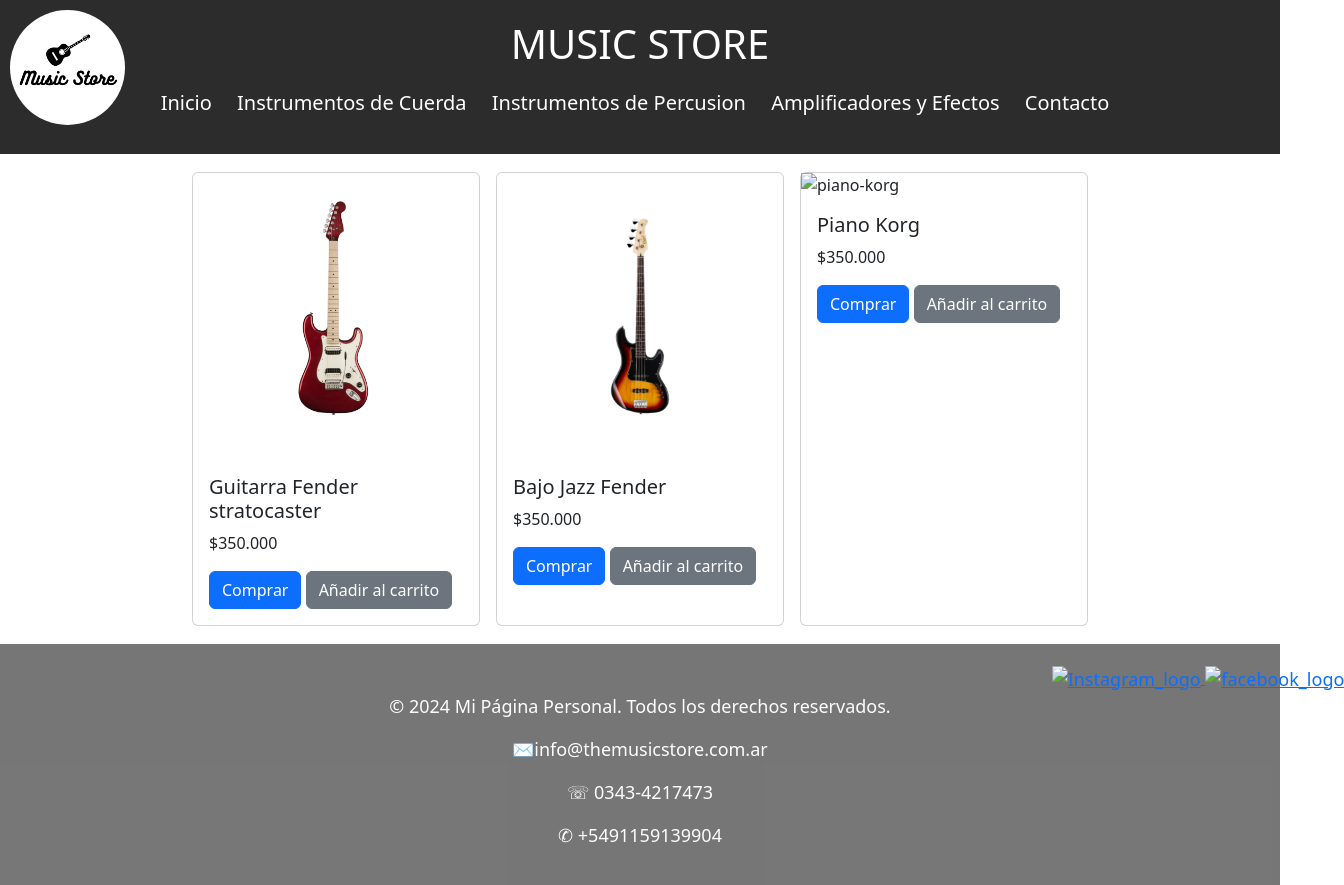
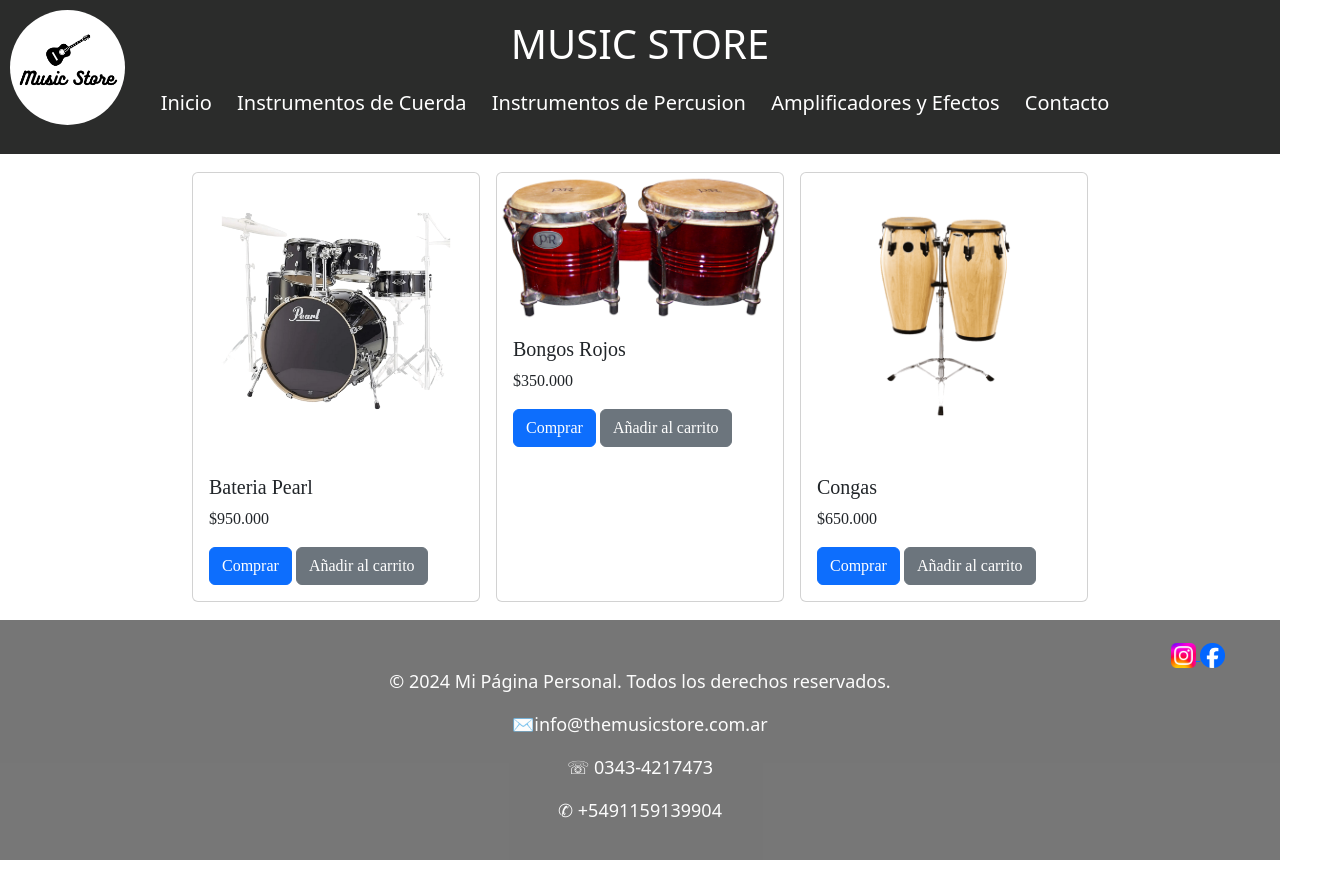
Before and after one commit to Ignacio-liendo/MusicStoreRepo, a plain HTML site: page Pages/intrumentos-percusion.html in a window 1280 px wide. Shown: the whole page, 1344 px wide, since content can reach past the window. After the commit the page ends 860 px from the top, so only its background shows below. Drawn offline with nearby package versions, Linux system fonts and the light colour scheme.

Commit message:
ordene los prodcutos en sus respectivas secciones

```diff
--- a/Pages/intrumentos-percusion.html
+++ b/Pages/intrumentos-percusion.html
@@ -26,28 +26,28 @@
   </header>
   <section>
     <div class="card" style="width: 18rem;">
-      <img src="../imagenes/Instrumentos destacados/guitarra-fender.png" class="guitarra-fender" alt="guitarra-fender">
+      <img src="../imagenes/instrumentos de Percusion/bateria-pearl.png" class="baterias" alt="bateria-pearl">
       <div class="card-body">
-        <h5 class="card-title">Guitarra Fender stratocaster</h5>
+        <h5 class="card-title">Bateria Pearl</h5>
+        <p class="card-text">$950.000</p>
+        <a href="#" class="btn btn-primary">Comprar</a>
+        <a href="#" class="btn btn-secondary">Añadir al carrito</a>
+      </div>
+    </div>
+    <div class="card" style="width: 18rem;">
+      <img src="../imagenes/instrumentos de Percusion/bongos.png" class="Bongos" alt="Bongos">
+      <div class="card-body">
+        <h5 class="card-title">Bongos Rojos</h5>
         <p class="card-text">$350.000</p>
         <a href="#" class="btn btn-primary">Comprar</a>
         <a href="#" class="btn btn-secondary">Añadir al carrito</a>
       </div>
     </div>
     <div class="card" style="width: 18rem;">
-      <img src="../imagenes/Instrumentos destacados/bajo-fender.png" class="bajo-fender" alt="bajo-fender">
+      <img src="../imagenes/instrumentos de Percusion/Congas.png" class="congas" alt="congas">
       <div class="card-body">
-        <h5 class="card-title">Bajo Jazz Fender</h5>
-        <p class="card-text">$350.000</p>
-        <a href="#" class="btn btn-primary">Comprar</a>
-        <a href="#" class="btn btn-secondary">Añadir al carrito</a>
-      </div>
-    </div>
-    <div class="card" style="width: 18rem;">
-      <img src="../imagenes/Instrumentos destacados/piano-korg.png" class="piano-korg" alt="piano-korg">
-      <div class="card-body">
-        <h5 class="card-title">Piano Korg</h5>
-        <p class="card-text">$350.000</p>
+        <h5 class="card-title">Congas</h5>
+        <p class="card-text">$650.000</p>
         <a href="#" class="btn btn-primary">Comprar</a>
         <a href="#" class="btn btn-secondary">Añadir al carrito</a>
       </div>
@@ -55,10 +55,10 @@
   </section>
   <footer>
     <a href="https://www.instagram.com/the_musicstore/?hl=es" class="contact_logos">
-      <img src="./iconos contacto-carrito-usuario/Instagram_logo_2022.svg.png" alt="Instagram_logo" height="25px">
+      <img src="../iconos contacto-carrito-usuario/Instagram_logo_2022.svg.png" alt="Instagram_logo" height="25px">
     </a>
     <a href="https://www.facebook.com/tmsargentina" class="contact_logos">
-      <img src="./iconos contacto-carrito-usuario/2023_Facebook_icon.svg.png" alt="facebook_logo" height="25px">
+      <img src="../iconos contacto-carrito-usuario/2023_Facebook_icon.svg.png" alt="facebook_logo" height="25px">
     </a>
     <p>© 2024 Mi Página Personal. Todos los derechos reservados.</p>
     <p>✉info@themusicstore.com.ar</p>
--- a/css/estilo.css
+++ b/css/estilo.css
@@ -28,6 +28,9 @@
     left: 10px;
     max-width: 115px;
     border-radius: 50%;
+}
+.Nombre_tienda{
+    font-family: 'Franklin Gothic Medium', 'Arial Narrow', Arial, sans-serif;
 }
 nav {
     margin-top: 20px;
@@ -62,12 +65,14 @@
     text-align: center;
     font-size: 24px;
     position: relative;
+    font-family: fantasy;
 }
 section{
     display: flex;
-    flex-wrap: wrap;                /*ESTE SECTION NOSE SI ME CONVIENE DEJARLO*/
+    flex-wrap: wrap;
     padding: 10px;
     justify-content: center;
+    font-family: 'Times New Roman', Times, serif;
 }
 .card{
     margin: 8px;
```
Also changed, not shown: Pages/Contacto.html (+5 -5 lines), Pages/intrumentos-cuerda.html (+20 -2 lines), Pages/pedales-amplificadores.html (+17 -8 lines), index.html (+2 -1 lines).
